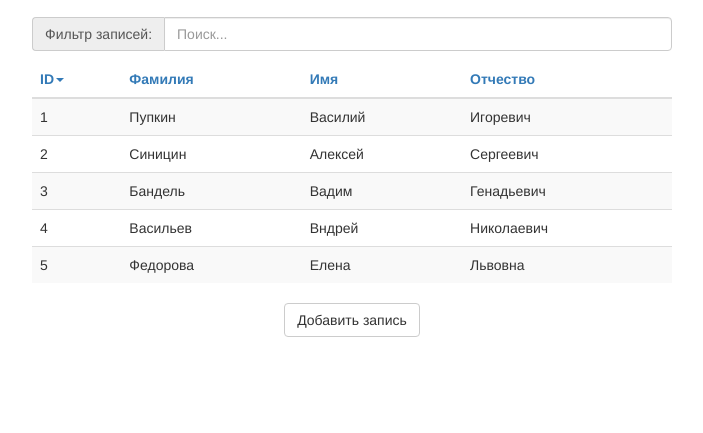
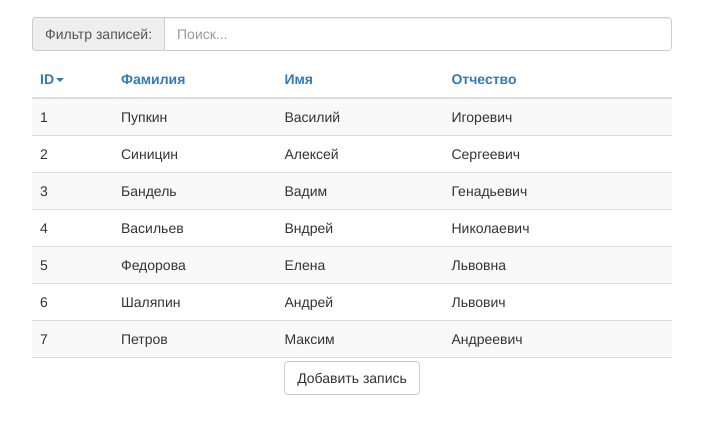
Before and after one commit to donKurilio/donKurilio.github.io, a website: page index.html in a window 1280 px wide. Shown: the part 103-536 px from the top of the page, without its empty margins (288-991 px from the left). Drawn offline with Linux system fonts and the light colour scheme.

Commit message:
fix table max-height

```diff
--- a/index.html
+++ b/index.html
@@ -105,7 +105,7 @@
             </div><!-- /.modal-dialog -->
         </div><!-- /.modal -->
     </div>
-    <div class="modal-backdrop fade" ng-class="{'in' : showModal}" ng-click="closeModal()" ng-show="showModal"></div>
+    <div class="modal-backdrop fade" ng-class="{'in' : showModal}" ng-show="showModal"></div>
 </div>
 <script src="bower_components/underscore/underscore-min.js"></script>
 </body>
--- a/persons.json
+++ b/persons.json
@@ -6,7 +6,6 @@
       "firstName": "Василий",
       "middleName": "Игоревич"
     },
-
     {
       "id": 2,
       "lastName": "Синицин",
@@ -24,13 +23,30 @@
       "lastName": "Васильев",
       "firstName": "Вндрей",
       "middleName": "Николаевич"
-    }
-  ,
+    },
     {
       "id": 5,
       "lastName": "Федорова",
       "firstName": "Елена",
       "middleName": "Львовна"
+    },
+    {
+      "id": 6,
+      "lastName": "Шаляпин",
+      "firstName": "Андрей",
+      "middleName": "Львович"
+    },
+    {
+      "id": 7,
+      "lastName": "Петров",
+      "firstName": "Максим",
+      "middleName": "Андреевич"
+    },
+    {
+      "id": 8,
+      "lastName": "Путин",
+      "firstName": "Владимир",
+      "middleName": "Владимирович"
     }
   ]
 }
--- a/src/css/style.css
+++ b/src/css/style.css
@@ -6,7 +6,10 @@
 .table-fio tbody tr:hover {
     cursor: pointer;
 }
-
+.table-responsive {
+    max-height: 300px;
+    overflow-y: auto;
+}
 .persons-filter {
     margin-bottom: 10px;
 }
--- a/src/js/tableapp.js
+++ b/src/js/tableapp.js
@@ -37,14 +37,14 @@ angular.module("TableApp", ["ngResource", "ngAnimate"])
                 return obj.id === id;
             });
             $scope.closeModal();
-        }
+        };
         $scope.sortBy = function (attr) {
             if ($scope.sortType === attr) $scope.sortReverse = !$scope.sortReverse;
             else {
                 $scope.sortType = attr;
                 $scope.sortReverse = false;
             }
-        }
+        };
         $scope.closeModal = function () {
             $scope.showModal = false;
             $scope.MyForm.$setPristine();
```
